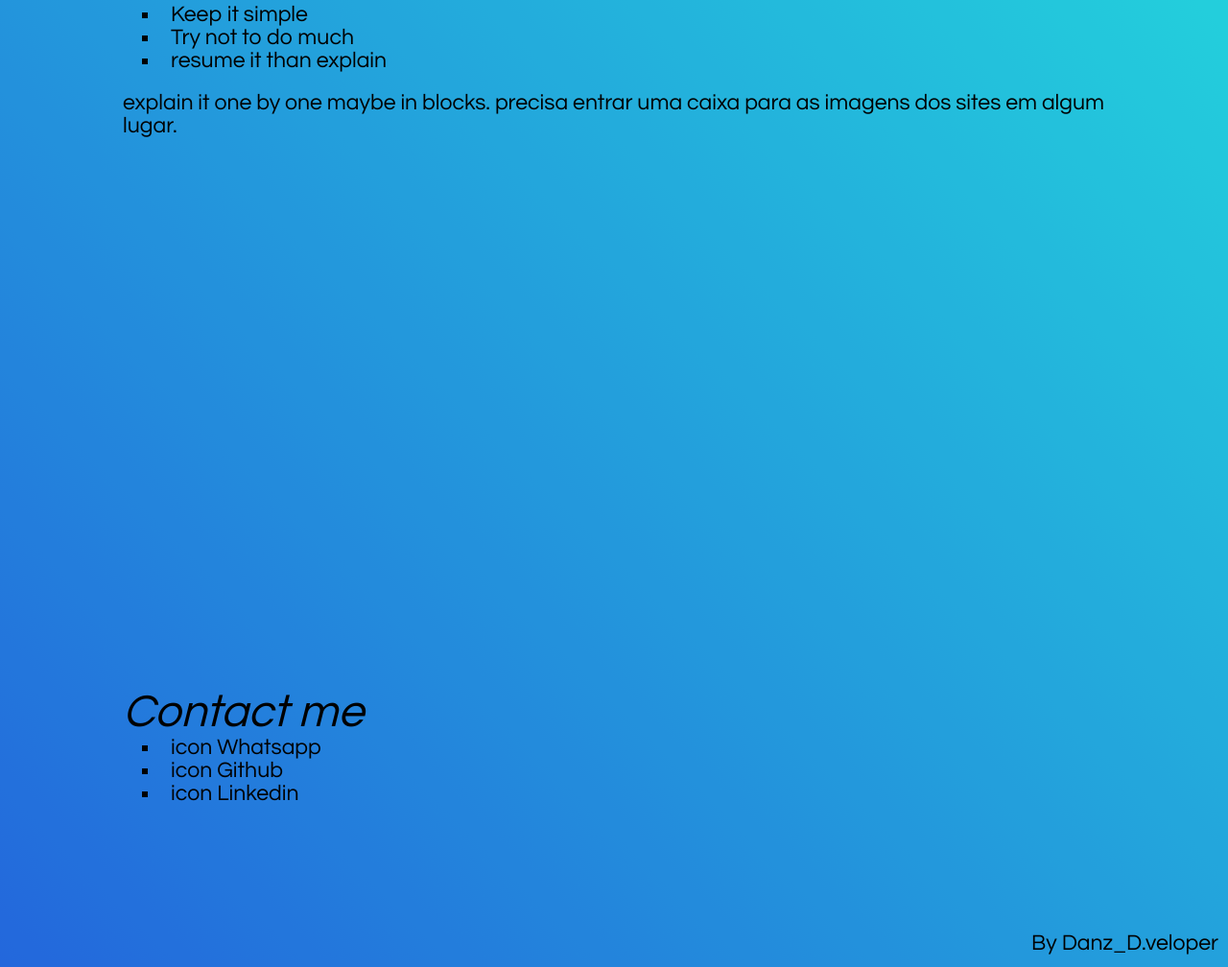
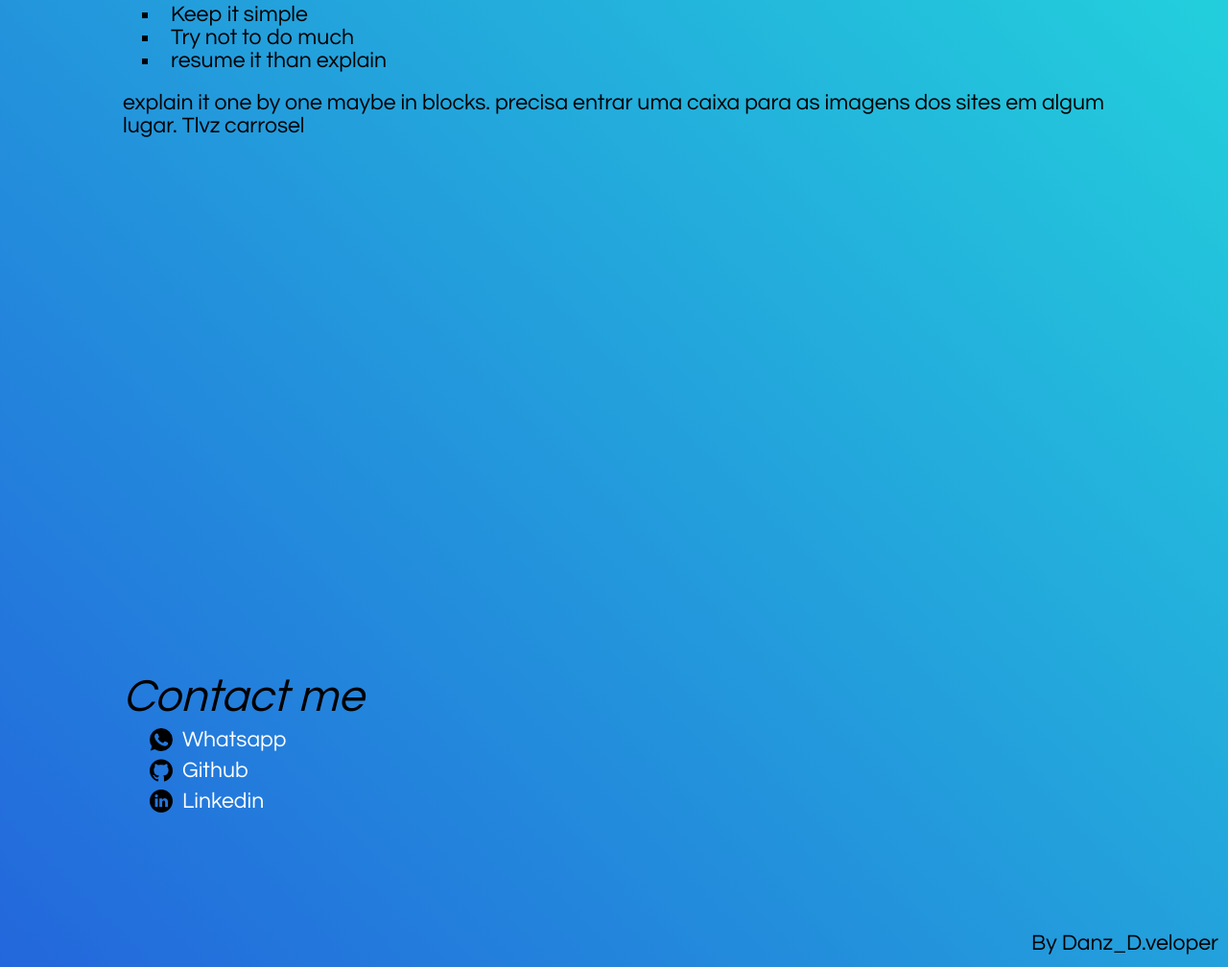
Before and after one commit to Danilo-Filho/portifolio, a plain HTML site: page index.html in a window 1280 px wide. Shown: the part 342-1350 px from the top of the page at 96% size. Drawn offline with Linux system fonts and the light colour scheme.

Commit message:
Atualizando o container contact-me com icones e estilização

```diff
--- a/index.html
+++ b/index.html
@@ -45,7 +45,7 @@
                                 <li>resume it than explain</li>
                             </ul>
                             <div class="resume-block">explain it one by one maybe in blocks.
-                                precisa entrar uma caixa para as imagens dos sites em algum lugar.
+                                precisa entrar uma caixa para as imagens dos sites em algum lugar. Tlvz carrosel
                             </div>
                         </div>
                     </div>
@@ -55,9 +55,15 @@
                     <h1>Contact me</h1>
                     <div class="contacts-container">
                         <ul>
-                            <li>icon Whatsapp</li>
-                            <li>icon Github</li>
-                            <li>icon Linkedin</li>
+                            <a href="#">
+                                <li id="wp-li"><img src="/src/whatsapp.png" class="wp-icon"> Whatsapp</li>
+                            </a>
+                            <a href="#">
+                                <li id="gh-li"><img src="/src/github.png" class="gh-icon"> Github</li>
+                            </a>
+                            <a href="#">
+                                <li id="in-li"><img src="/src/linkedin.png" class="in-icon"> Linkedin</li>
+                            </a>
                         </ul>
                     </div>
                 </section>
--- a/style.css
+++ b/style.css
@@ -133,6 +133,56 @@ header nav a div:hover{
     margin-left: 20px;
 }
 
+.contacts-container ul li{
+    cursor: pointer;
+    display: flex;
+    align-items: center;
+    gap: 10px;
+    margin: 8px;
+}
+
+.contacts-container a{
+    color: #FFF;
+}
+
+
+
+.contacts-container img {
+    transition: filter 0.3s ease-in-out;
+}
+
+.wp-icon:hover {
+    filter: invert(38%) sepia(76%) saturate(300%) hue-rotate(90deg); /* Verde (exemplo) */
+}
+
+#wp-li:hover {
+    color: #4CCA5B;
+    text-shadow: #000 1px 1px;
+}
+
+#gh-li:hover {
+    color: #5C6BC0;
+    text-shadow: #000 1px 1px;
+}
+
+#in-li:hover {
+    color: #0077B5;
+    text-shadow: #000 1px 1px;
+}
+
+.gh-icon:hover {
+    filter: invert(20%) sepia(96%) saturate(300%) hue-rotate(220deg); /* Azul */
+}
+
+.in-icon:hover {
+    filter: invert(50%) sepia(90%) saturate(300%) hue-rotate(180deg); /* Vermelho */
+}
+
+/*
+wpp = #4CCA5B
+git = #5C6BC0
+lkd = #0077B5 */
+
 footer{
     width: 100%;
     height: 50px;
```
Also changed, not shown: src/github.png (added), src/linkedin.png (added), src/whatsapp.png (added).
